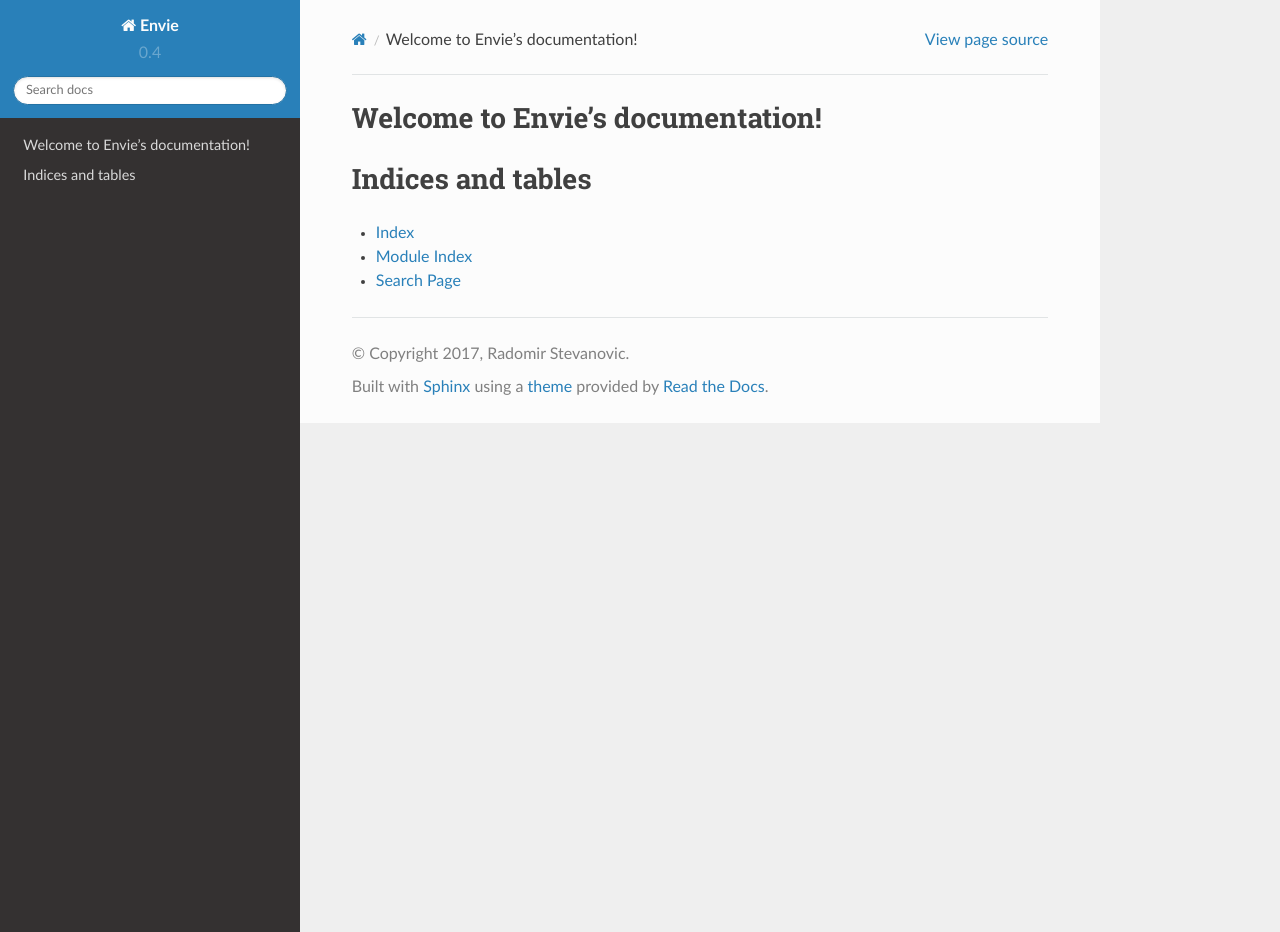
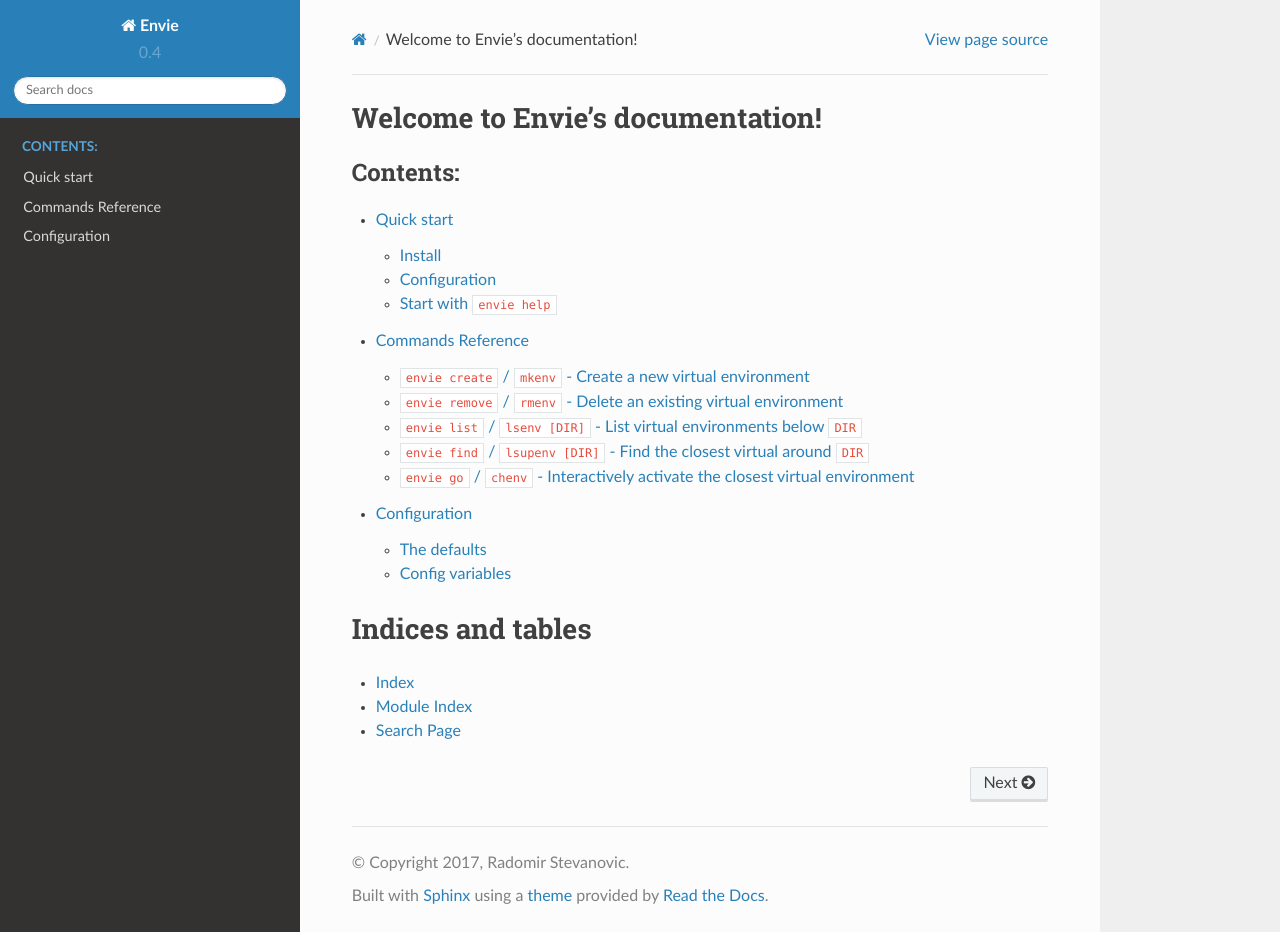
Before and after one commit to randomir/envie, a Sphinx documentation site: the page built from docs/index.rst, in a window 1280 px wide and 932 px high. Built offline with Sphinx 7.4.7 and the Read the Docs theme 2.0.0, drawn with Linux system fonts in a browser that asks for light colours; some of the changed lines change nothing that is shown.

Commit message:
docs: draft (config overview, commands reference, short intro)

```diff
--- /dev/null
+++ b/docs/commands.rst
@@ -0,0 +1,153 @@
+Commands Reference
+==================
+
+.. code-block:: bash
+
+    envie {go [KEYWORDS] |
+           create ... | remove |
+           list [DIR] | find [DIR] |
+           python [SCRIPT] | run CMD |
+           index | config}
+
+    envie SCRIPT
+
+    envie [KEYWORDS]
+
+
+
+``envie create`` / ``mkenv`` - Create a new virtual environment
+---------------------------------------------------------------
+
+::
+
+    Create a Python (2/3) virtual environment in DEST_DIR based on PYTHON.
+
+    Usage:
+        mkenv [-2|-3|-p PYTHON] [-r PIP_REQ] [-a] [-t] [DEST_DIR] [-- ARGS_TO_VIRTUALENV]
+        mkenv2 [-r PIP_REQ] [-a] [-t] [DEST_DIR] [-- ARGS_TO_VIRTUALENV]
+        mkenv3 [-r PIP_REQ] [-a] [-t] [DEST_DIR] [-- ARGS_TO_VIRTUALENV]
+
+    Options:
+        -2, -3      use Python 2, or Python 3
+        -p PYTHON   use Python accessible with PYTHON name,
+                    like 'python3.5', or '/usr/local/bin/mypython'.
+        -r PIP_REQ  install pip requirements in the created virtualenv
+        -i PIP_PKG  install pip package in the created virtualenv
+        -a          autodetect and install pip requirements
+        -t          create throw-away env in /tmp
+        -v[v]       be verbose: show virtualenv&pip info/debug messages
+        -q[q]       be quiet: suppress info/error messages
+
+This command creates a new Python virtual environment with the ``virtualenv``
+tool in a destination directory ``DEST_DIR`` (defaults to: ``env`` in current
+directory, but it can be overriden with :doc:`config` variable ``_ENVIE_DEFAULT_ENVNAME``).
+
+The default Python interpreter version (executable) is defined with the config
+variable ``_ENVIE_DEFAULT_PYTHON`` and it will use system's default ``python``
+if otherwise unspecified. Python executable can be specified with ``-p``
+parameter like this: ``-p /path/to/python``, or ``-p python3.5``. The shorthand
+flags ``-2`` and ``-3`` will select the default Python 2 and Python 3
+interpreters available, respectively.
+
+To combine with ``pip`` and pre-install a set of Pip packages (requirements),
+you can use ``-r requirements-file.txt`` or  ``-i package/archive/url``. The
+first form will install requirements from a given file (or files, if option is
+repeated). You can combine it with ``-a`` flag which performs "requirements
+autodetection and install" (all files named ``requirements.txt`` below the
+current directory are installed).
+
+The second form will accept any package specification recognized by
+pip and pass-through to pip -- for example:
+
+- ``-i requests``, ``-i "jsonplus>=0.6"``,
+- ``-i /path/to/my/local/package``,
+- ``-i "-e git+https://github.com/randomir/plucky.git#egg=plucky"``.
+
+Throw-away or temporary environment is created with ``-t`` flag. The location
+and name of the virtual environment are chosen randomly with the ``mktemp``
+(something like ``/tmp/tmp.4Be8JJ8OJb``). When done with hacking in a throw-away
+env, simply destroy it with ``rmenv -f``.
+
+.. note:: TODO examples
+
+
+
+``envie remove`` / ``rmenv`` - Delete an existing virtual environment
+---------------------------------------------------------------------
+
+::
+
+    Remove (delete) the base directory of the active virtual environment.
+
+    Usage:
+        rmenv [-f]
+
+    Options:
+        -f    force; don't ask for permission
+
+
+
+``envie list`` / ``lsenv [DIR]`` - List virtual environments below ``DIR``
+--------------------------------------------------------------------------
+
+::
+
+    Find and list all virtualenvs under DIR.
+
+    Usage:
+        lsenv [-f|-l] [DIR [AVOID_SUBDIR]]
+
+    Options:
+        -f, --find    use only 'find' for search
+        -l, --locate  use only 'locate' for search
+                      (by default, try find for 0.4s, then failback to locate)
+        -v            be verbose: show info messages
+        -q            be quiet: suppress error messages
+
+``envie list`` searches down only, starting with the ``DIR`` given (default ``.``).
+The search method is defined with config, but it can be overriden with ``-f``
+and ``-l`` to force ``find`` or ``locate`` methods respectively.
+
+
+
+``envie find`` / ``lsupenv [DIR]`` - Find the closest virtual around ``DIR``
+----------------------------------------------------------------------------
+
+::
+
+    Find and list all virtualenvs below DIR, or above if none found below.
+
+    Usage:
+        lsupenv [-f|-l] [DIR]
+
+    Options:
+        -f, --find    use only 'find' for search
+        -l, --locate  use only 'locate' for search
+                      (by default, try find for 0.4s, then failback to locate)
+        -v            be verbose: show info messages
+        -q            be quiet: suppress error messages
+
+
+Similar to ``envie list``, but with a key distinction: if no environments are
+found below the starting ``DIR``, the search is being expanded -- level by level
+up -- until at least one virtual environment is found.
+
+
+
+``envie go`` / ``chenv`` - Interactively activate the closest virtual environment
+---------------------------------------------------------------------------------
+
+::
+
+    Activate the closest Python virtual environment, interactively.
+    A list of the closest environments is filtered by KEYWORDS.
+
+    Usage:
+        chenv [-1] [-v] [-q] [KEYWORDS]
+
+    Options:
+        -1    activate only if a single closest env found, abort otherwise
+        -v    be verbose: show info messages (path to activated env)
+        -q    be quiet: suppress error messages
+
+.. note:: TODO description, examples
--- /dev/null
+++ b/docs/config.rst
@@ -0,0 +1,78 @@
+Configuration
+=============
+
+Envie configuration is stored in a config file: ``$HOME/.config/envie/envierc``
+as a series of shell variables. The file can be (re-)generated with a guided
+quick-start script::
+
+    envie config
+
+If not sure, to all questions answer with the default (press ``Enter``)::
+
+    Add to ~/.bashrc (strongly recommended) [Y/n]?
+    Use locate/updatedb for faster search [Y/n]?
+    Common ancestor dir of all environments to be indexed [/home/stevie]:
+    Update index periodically (every 15min) [Y/n]?
+    Refresh stale index before each search [Y/n]?
+    Envie already registered in /home/stevie/.bashrc.
+    Config file written to /home/stevie/.config/envie/envierc.
+    Crontab updated.
+    Indexing environments in '/home/stevie'...Done.
+
+
+The defaults
+------------
+
+``cat $HOME/.config/envie/envierc``::
+
+    _ENVIE_DEFAULT_ENVNAME="env"
+    _ENVIE_DEFAULT_PYTHON="python"
+    _ENVIE_CONFIG_DIR="/home/stevie/.config/envie"
+    _ENVIE_USE_DB="1"
+    _ENVIE_DB_PATH="/home/stevie/.config/envie/locate.db"
+    _ENVIE_INDEX_ROOT="/home/stevie"
+    _ENVIE_CRON_INDEX="1"
+    _ENVIE_CRON_PERIOD_MIN="15"
+    _ENVIE_LS_INDEX="1"
+    _ENVIE_FIND_LIMIT_SEC="0.4"
+    _ENVIE_LOCATE_LIMIT_SEC="4"
+    _ENVIE_UUID="28d0b2c7bc5245d5b1278015abc3f0cd"
+
+
+Config variables
+----------------
+
+* ``_ENVIE_DEFAULT_ENVNAME`` - name of the virtual environment base directory.
+  The usual values are: ``env``, ``.env``, and ``.venv``.
+
+* ``_ENVIE_DEFAULT_PYTHON`` - preferred Python interpreter. Use something like
+  ``python`` (the system default), ``python3`` (the default version of Python 3),
+  or ``/usr/local/bin/python``.
+
+* ``_ENVIE_USE_DB`` - should envie use ``locate``/``updatedb`` when looking for
+  virtual environments on disk? (boolean: ``0``/``1``). Defaults to yes, but in
+  server environments you may be inclined to fall-back to ``find``-only approach.
+
+* ``_ENVIE_DB_PATH`` - path to envie's local ``updatedb`` database.
+
+* ``_ENVIE_INDEX_ROOT`` - root for ``updatedb`` index. Set it to a common
+  ancestor of your virtual environments. Defaults to ``$HOME``, but you may want
+  to set it to something like ``/srv``, or ``/``.
+
+* ``_ENVIE_CRON_INDEX`` - should envie refresh its ``updatedb`` database with a
+  periodic cron job? (boolean: ``0``/``1``). If the appropriate question during
+  ``envie config`` is answered affirmatively, user-local cron job is added with
+  ``crontab``.
+
+* ``_ENVIE_CRON_PERIOD_MIN`` - database refresh period (1-60 minutes).
+
+* ``_ENVIE_LS_INDEX`` - should envie initiate ``updatedb`` upon each environment
+  search with ``lsenv``/``envie list``/``envie find``/``envie go`` if the index
+  is older than ``_ENVIE_LOCATE_LIMIT_SEC`` seconds? (boolean: ``0``/``1``).
+
+* ``_ENVIE_FIND_LIMIT_SEC`` - limit in seconds on execution time for ``find``
+  when searching for environments, if a locate database is used.
+
+* ``_ENVIE_LOCATE_LIMIT_SEC`` - max allowed age for locate database, in seconds.
+  If database is older than this, index rebuild is called if
+  ``_ENVIE_LS_INDEX=1``, or a warning message is displayed.
--- a/docs/index.rst
+++ b/docs/index.rst
@@ -10,6 +10,9 @@
    :maxdepth: 2
    :caption: Contents:
 
+   intro
+   commands
+   config
 
 
 Indices and tables
--- /dev/null
+++ b/docs/intro.rst
@@ -0,0 +1,78 @@
+Quick start
+===========
+
+Install
+-------
+
+::
+
+    sudo pip install envie
+
+
+Configuration
+-------------
+
+::
+
+    envie config
+
+For details, see :doc:`config`.
+
+After envie is configured, source your ``.bashrc``, or start a fresh shell:
+
+.. code-block:: bash
+
+    . ~/.bashrc
+
+
+Start with ``envie help``
+-------------------------
+
+::
+
+    Your virtual environments wrangler. Holds no assumptions on virtual env dir
+    location in relation to code, but works best if they're near (nested or in level).
+
+    Usage:
+        envie {create [ENV] | remove | list [DIR] | find [DIR] | go [KEYWORDS] |
+               python [SCRIPT] | run CMD | index | config}
+        envie SCRIPT
+        envie [KEYWORDS]
+
+    Commands:
+        python SCRIPT  run Python SCRIPT in the closest environment
+        run CMD        execute CMD in the closest environment. CMD can be a
+                       script file, command, builtin, alias, or a function.
+        index          (re-)index virtualenvs under /home/stevie
+        config         interactively configure Envie
+        help           this help
+
+        create [ENV]   create a new virtual environment (alias for mkenv)
+        tmp, temporary create a throw-away env in /tmp (alias for mkenv -t)
+        install        create env and install all detected requirements.txt (mkenv -a)
+        remove         destroy the active environment (alias for rmenv)
+
+        list [DIR]     list virtual envs under DIR (alias for lsenv)
+        find [DIR]     like 'list', but also look above, until env found (alias for lsupenv)
+        go [KEYWORDS]  interactively activate the closest environment (alias for chenv)
+                       (adaptively select the most relevant virtual env for list of KEYWORDS)
+
+    The second form is a shorthand for executing python scripts in the closest
+    virtual environment, without the need for a manual env activation. It's convenient
+    for hash bangs:
+        #!/usr/bin/env envie
+        # Python script here will be executed in the closest virtual env
+
+    The third form is basically an alias for 'chenv -1 -v'. It activates the closest
+    environment (relative to cwd, filtered by KEYWORDS), but only if it's unambiguous.
+
+    For more details on a command, see its help with '-h', e.g. 'envie find -h'.
+
+    Examples:
+        envie python               # run interactive Python shell in the closest env
+        envie manage.py shell      # run Django shell in the project env (auto activate)
+        envie run /path/to/exec    # execute an executable in the closest env
+        envie go my cool project   # activate the env with words my,cool,project in its path
+
+        mkenv -ta && ./setup.py test && rmenv -f     # run tests in a throw-away env (with reqs)
+        envie tmp -a && ./setup.py test && envie remove -f   # more verbose version of the above
```
